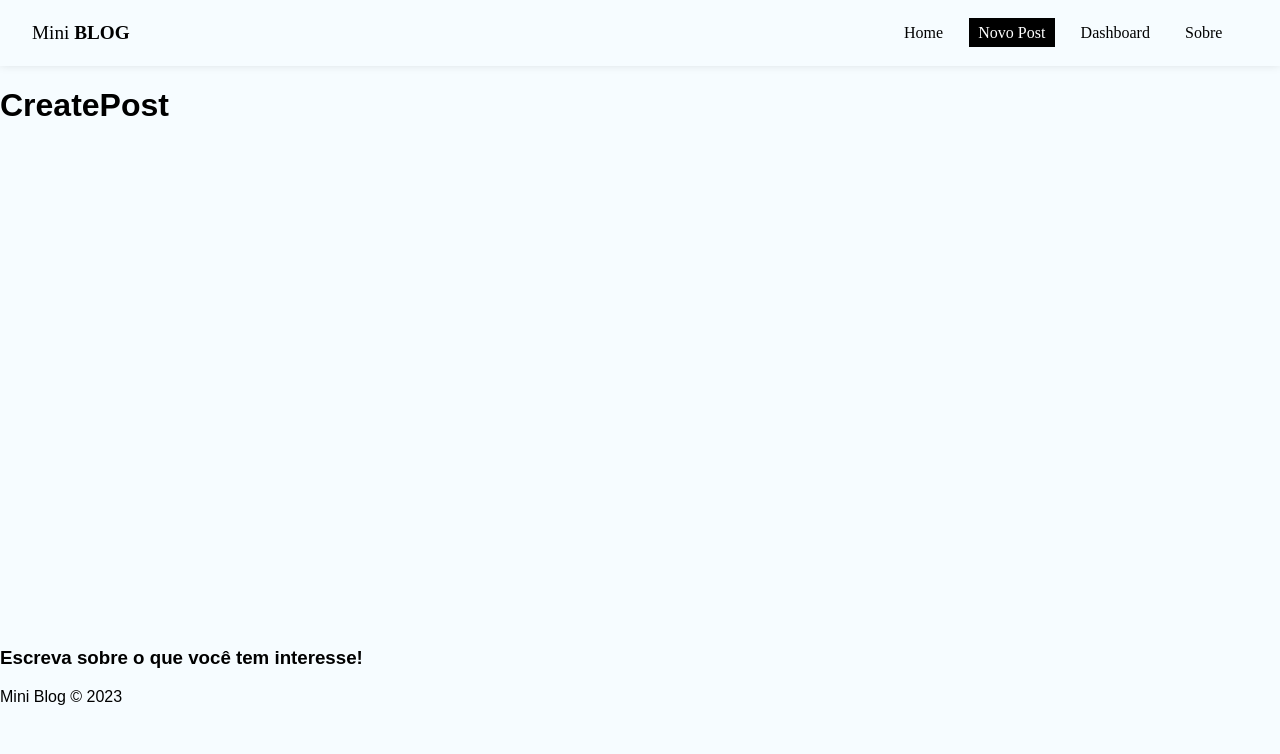
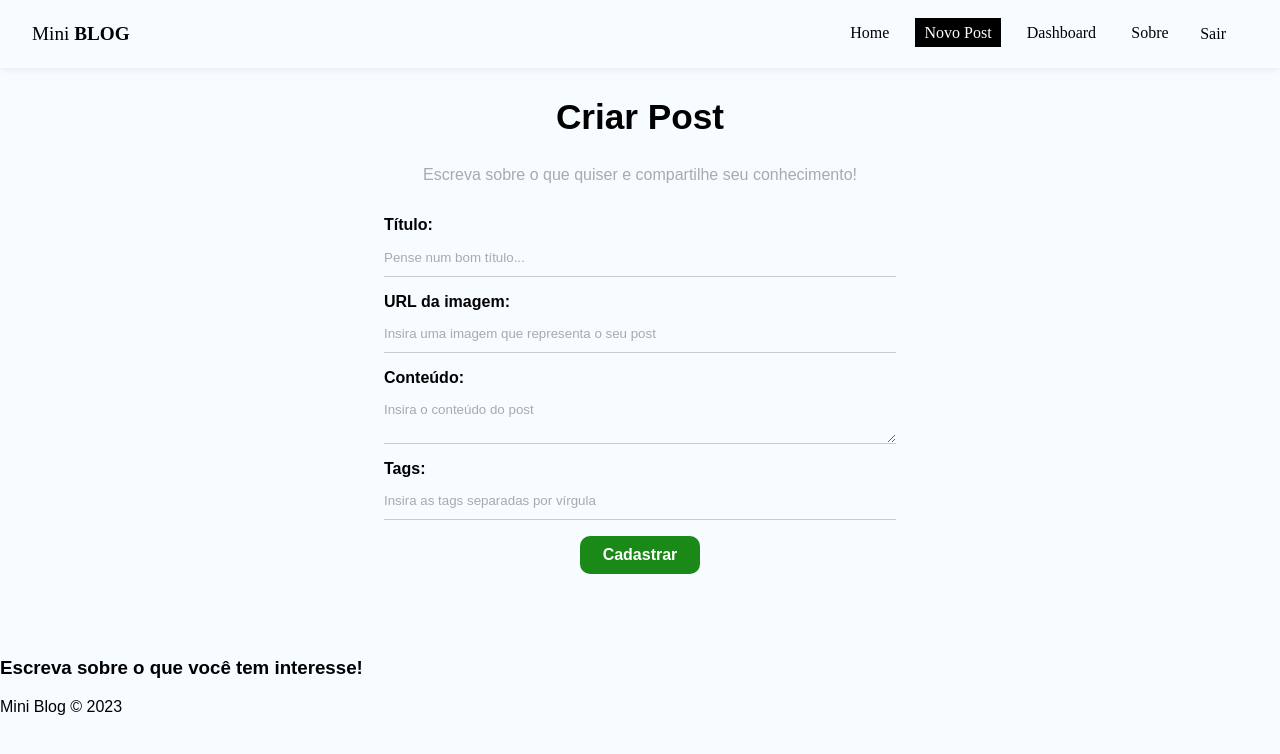
Before and after one commit to victoradauto1/Curso-React, a React (Vite) app in the folder 10-MINIBLOG/miniblog/: page /posts/create in a window 1280 px wide. Shown: the top 754 px of the page. Built offline with nearby package versions, Linux system fonts and the light colour scheme; no server answers; sample sign-in values are in the browser's storage.

Commit message:
criação do hook de ações para criar um post novo

```diff
--- a/10-MINIBLOG/miniblog/src/App.jsx
+++ b/10-MINIBLOG/miniblog/src/App.jsx
@@ -43,8 +43,8 @@ function App() {
             <Routes>
               <Route path="/" element={<Home />} />
               <Route path="/about" element={<About />} />
-              <Route path="/login" element={<Login />} />
-              <Route path="/register" element={<Register />}/>
+              <Route path="/login"  element={!user? <Login /> : <Navigate to="/" />}/>
+              <Route path="/register" element={!user? <Register /> : <Navigate to="/" />}/>
               <Route path="/posts/create" element={user? <CreatePost/> : <Navigate to="login" />}/>
               <Route path="/dashboard" element={user? <Dashboard/> : <Navigate to="login" />}/>
             </Routes>
--- a/10-MINIBLOG/miniblog/src/components/NavBar/NavBar.jsx
+++ b/10-MINIBLOG/miniblog/src/components/NavBar/NavBar.jsx
@@ -6,8 +6,8 @@ import { useAuthValue } from "../../context/AuthContext";
 export const NavBar = () => {
 
   const { user } = useAuthValue();
-  console.log(user? "O usuário está chegando no NavBar" : "Não há usuário no NavBar")
-  console.log( user )
+  const { logout } = useAuthentication();
+  // const user = true
 
   return (
     <nav className={styles.navbar}>
@@ -67,6 +67,11 @@ export const NavBar = () => {
             Sobre
           </NavLink>
         </li>
+        {user && (
+          <li>
+            <button onClick={logout}>Sair</button>
+          </li>
+        )}
       </ul>
     </nav>
   );
--- a/10-MINIBLOG/miniblog/src/hooks/useAuthentication.jsx
+++ b/10-MINIBLOG/miniblog/src/hooks/useAuthentication.jsx
@@ -73,11 +73,49 @@ export const useAuthentication = () => {
         return ()=> setCancelled(true)
     },[])
 
+    const login = async (data)=>{
+
+        checkIfIsCancelled();
+
+        setLoading(true);
+        setError(false)
+
+        try {
+            await signInWithEmailAndPassword(auth, data.email,data.password);
+            setLoading(false);
+
+        } catch (error) {
+
+            let systemErrorMessage
+
+            if( error.message.includes("user-not-found")) {
+                systemErrorMessage = "Email não cadastrado."
+            } else if(error.message.includes("wrong-password")){
+                systemErrorMessage = "Senha incorreta."
+            } else {
+                systemErrorMessage = "Ocorreu um erro, por favor, tente mais tarde."
+            }
+             setError(systemErrorMessage)
+             setLoading(false);
+
+
+        }
+
+    }
+
+    const logout = ()=>{
+
+        checkIfIsCancelled();
+
+        signOut(auth)
+    }
 
   return {
     auth,
     createUser,
     error,
-    loading
+    loading,
+    logout,
+    login
 }
 }
--- a/10-MINIBLOG/miniblog/src/pages/CreatePost/CreatePost.jsx
+++ b/10-MINIBLOG/miniblog/src/pages/CreatePost/CreatePost.jsx
@@ -1,9 +1,77 @@
-import styles from './CreatePost.module.css'
+import styles from "./CreatePost.module.css";
+import { useNavigate } from "react-router-dom";
+import { useAuthValue } from "../../context/AuthContext";
+import { useState } from "react";
 
 export const CreatePost = () => {
+  const [title, setTitle] = useState("");
+  const [image, setImage] = useState("");
+  const [body, setBody] = useState("");
+  const [tag, setTag] = useState([]);
+  const [formError, setFormError] = useState("");
+
+  const handleSubmit = (e) => {
+    e.preventDefault();
+  };
+
   return (
-    <div>
-        <h1>CreatePost</h1>
+    <div className={styles.create_post}>
+      <h2>Criar Post</h2>
+      <p>Escreva sobre o que quiser e compartilhe seu conhecimento!</p>
+      <form onSubmit={handleSubmit}>
+        <label>
+          <span>Título:</span>
+          <input
+            type="text"
+            name="title"
+            required
+            placeholder="Pense num bom título..."
+            value={title}
+            onChange={(e) => setTitle(e.target.value)}
+          />
+        </label>
+        <label>
+          <span>URL da imagem:</span>
+          <input
+            type="text"
+            name="image"
+            required
+            placeholder="Insira uma imagem que representa o seu post"
+            value={image}
+            onChange={(e) => setImage(e.target.value)}
+          />
+        </label>
+       <label>
+        <span>Conteúdo:</span>
+        <textarea
+          type="text"
+          name="body"
+          required
+          placeholder="Insira o conteúdo do post"
+          value={body}
+          onChange={(e) => setBody(e.target.value)}
+        ></textarea>
+       </label>
+        <label>
+          <span>Tags:</span>
+          <input
+            type="text"
+            name="tags"
+            required
+            placeholder="Insira as tags separadas por vírgula"
+            value={tag}
+            onChange={(e) => setTag(e.target.value)}
+          />
+        </label>
+        <button className="btn">Cadastrar</button>
+        {/* {!loading && <button className="btn">Cadastrar</button>}
+        {loading && (
+          <button className="btn" disabled>
+            Aguarde...
+          </button>
+        )}
+        {error && <p className="error">{error}</p>} */}
+      </form>
     </div>
-  )
-}
+  );
+};
--- a/10-MINIBLOG/miniblog/src/pages/CreatePost/CreatePost.module.css
+++ b/10-MINIBLOG/miniblog/src/pages/CreatePost/CreatePost.module.css
@@ -0,0 +1,15 @@
+.create_post{
+    text-align: center;
+
+}
+
+.create_post h2{
+    font-size: 2.2em;
+
+}
+
+.create_post p{
+    color: #AAA;
+    margin-bottom: 2em;
+
+}
--- a/10-MINIBLOG/miniblog/src/pages/Login/Login.jsx
+++ b/10-MINIBLOG/miniblog/src/pages/Login/Login.jsx
@@ -1,11 +1,70 @@
-import React from 'react'
+import { useState, useEffect} from 'react'
+import { useAuthentication } from "../../hooks/useAuthentication";
+import styles from './Login.module.css'
 
 export const Login = () => {
+
+  const [email, setEmail] = useState("");
+  const [password, setPassword] = useState("");
+  const [error, setError] = useState("");
+
+  const { login, error: authError, loading } = useAuthentication();
+
+  const handleSubmit = async (e) => {
+    e.preventDefault();
+
+    console.log("handleSubimit disparado")
+    setError("");
+
+    const user = {
+      email,
+      password,
+    }
+
+    const res = await login(user)
+  }
+
+  useEffect(() => {
+    if (authError) {
+      setError(authError);
+    }
+  }, [authError]);
+
   return (
-    <div>
-        <h1>
-            Login
-        </h1>
+    <div className={styles.login}>
+       <h1>Entrar</h1>
+      <p>Faça o login para entrar no sistema:</p>
+      <form onSubmit={handleSubmit}>
+        <label>
+          <span>E-mail:</span>
+          <input
+            type="email"
+            name="email"
+            required
+            placeholder="E-mail do usuário"
+            onChange={(e) => setEmail(e.target.value)}
+            value={email}
+          />
+        </label>
+        <label>
+          <span>Senha:</span>
+          <input
+            type="password"
+            name="password"
+            required
+            placeholder="Insira a senha"
+            onChange={(e) => setPassword(e.target.value)}
+            value={password}
+          />
+        </label>
+        {!loading && <button className="btn">Entrar</button>}
+        {loading && (
+          <button className="btn" disabled>
+            Aguarde...
+          </button>
+        )}
+        {error && <p className="error">{error}</p>}
+      </form>
     </div>
   )
 }
--- a/10-MINIBLOG/miniblog/src/pages/Login/Login.module.css
+++ b/10-MINIBLOG/miniblog/src/pages/Login/Login.module.css
@@ -0,0 +1,8 @@
+.login {
+    text-align: center;
+
+}
+
+.login p {
+    color: #AAA
+}
```
Also changed, not shown: 10-MINIBLOG/miniblog/src/hooks/useInsertDocuments.jsx (added, +76 -0 lines).
